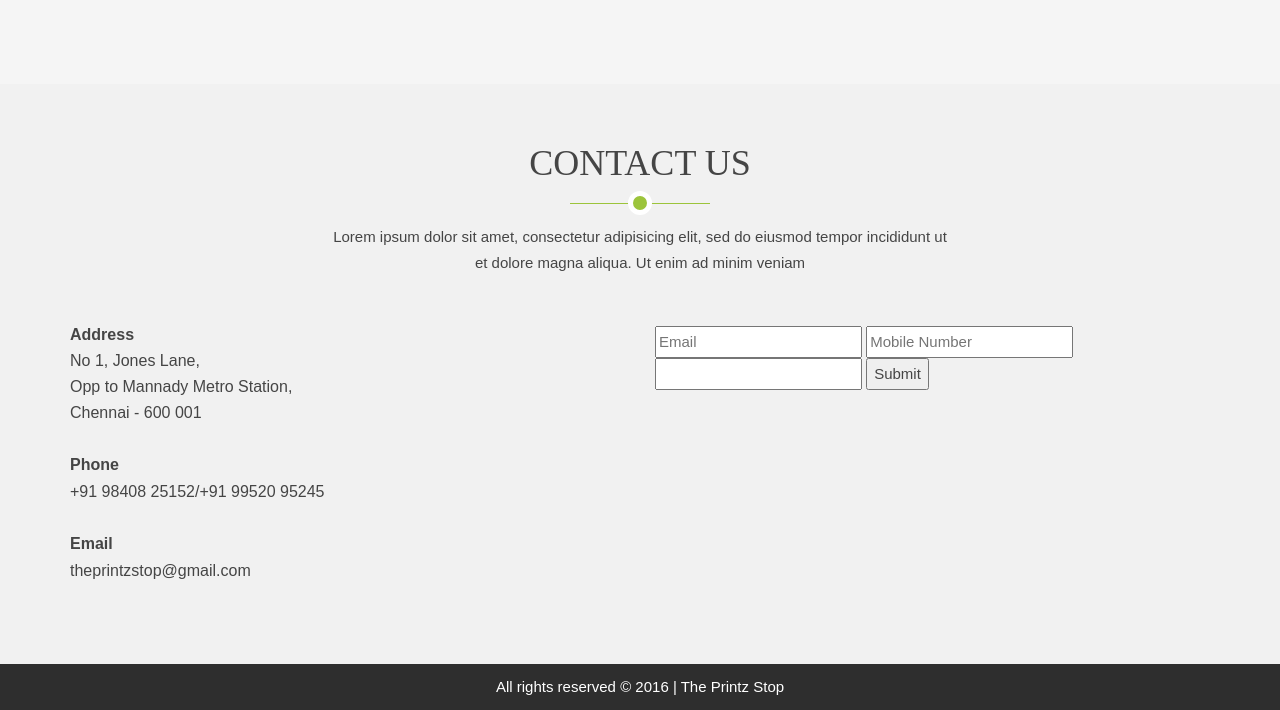
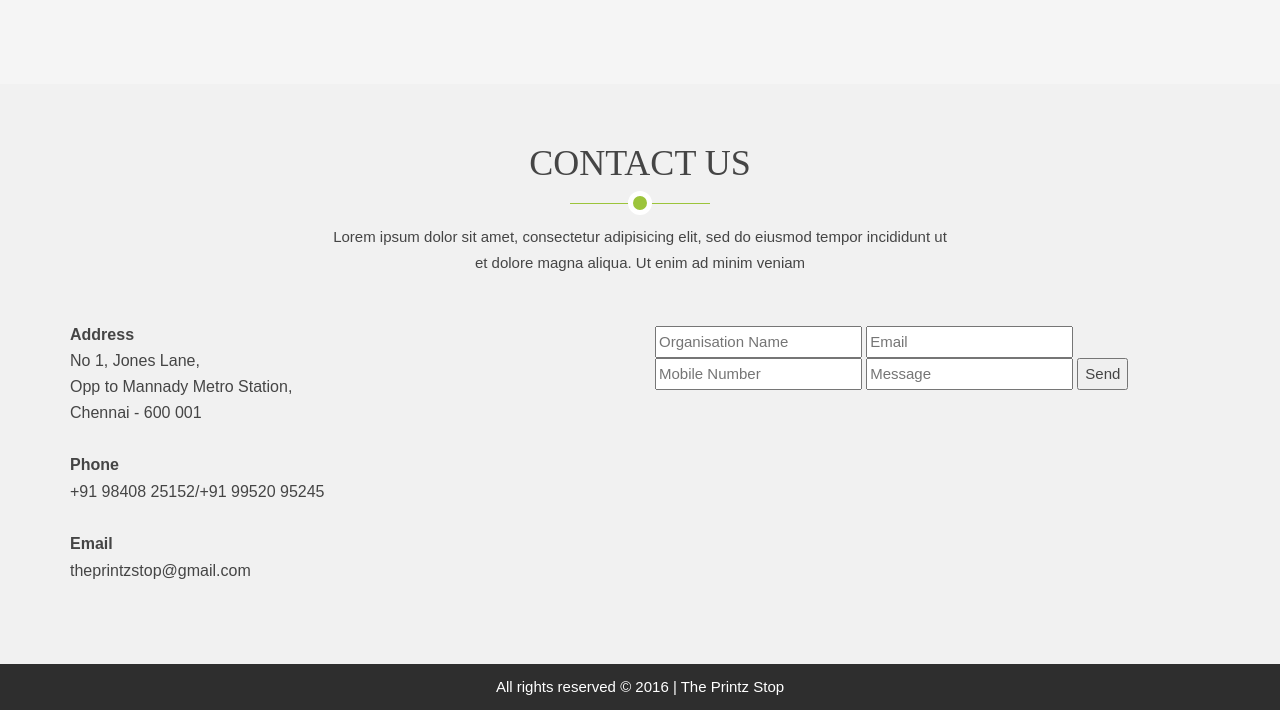
Before and after one commit to printzstop/printzstop.github.io, a plain HTML site: page index.html in a window 1280 px wide. Shown: the part 2117-2827 px from the top of the page. Drawn offline with Linux system fonts and the light colour scheme; some packages are replaced by stand-ins of ours.

Commit message:
form changes

```diff
--- a/index.html
+++ b/index.html
@@ -271,18 +271,29 @@ So lets start Luxurious Digital Print with us.</p>
 
             <div class="col-sm-6">
 
-            <form method="POST" id="formspree">
+            <form action="https://formspree.io/your@email.com"
+      method="POST">
+    <input type="text" name="name" placeholder="Organisation Name">
+    <input type="email" name="email" placeholder="Email">
+    <input type="number" name="Mobile" placeholder="Mobile Number">
+    <input type="text" name="message" placeholder="Message">
+    <input type="submit" value="Send">
+</form>
+	<script>
+                var contactform =  document.getElementById('formspree');
+                contactform.setAttribute('action', 'https://formspree.io/' + 'theprintz' + 'stop' + '@' + 'outlook' + '.' + 'com');
+                </script>
+
+
+
+            <!-- <form method="POST" id="formspree">
 <input type="email" name="email" class="formtxtinput" placeholder="Email">
 <input type="hidden" name="_subject" value="Site Response">
 <input type="text" name="number" class="formtxtinput1" placeholder="Mobile Number">
 <input type="text" name="_gotcha" class="gotcha" />
 <input type="hidden" name="_next" value="http://printzstop.com" />
 <button type="submit">Submit</button>
-</form>
-				<script>
-                var contactform =  document.getElementById('formspree');
-                contactform.setAttribute('action', 'https://formspree.io/' + 'theprintz' + 'stop' + '@' + 'outlook' + '.' + 'com');
-                </script>
+</form> -->
 
            <!-- <form action="#" method="post" name="contact-form" id="main-contact-form">
                                 <div class="form-group">
```
